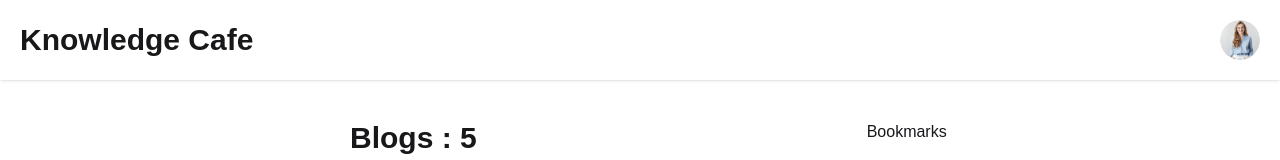
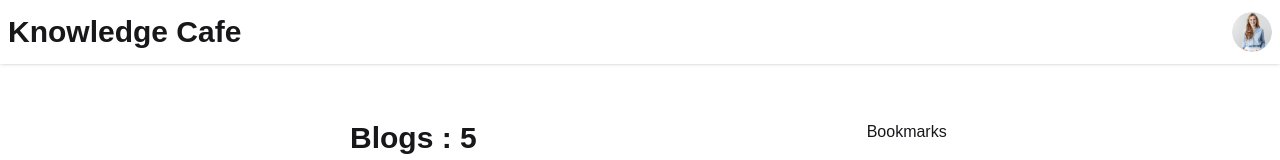
Before and after one commit to sadhin28/React-News-paper, a React (Vite) app: page / in a window 1280 px wide. Shown: the top 160 px of the page. Built offline with nearby package versions, Linux system fonts and the light colour scheme.

Commit message:
add knowledge cafe

```diff
--- a/src/App.css
+++ b/src/App.css
@@ -1,6 +1,5 @@
 #root {
-  max-width: 1280px;
-  margin: 0 auto;
+
 
 
 }
--- a/src/App.jsx
+++ b/src/App.jsx
@@ -6,7 +6,7 @@ import Bookmarks from './components/BookMark/Bookmarks'
 function App() {
 
   return (
-    <>
+    <div className='max-w-7xl mx-auto'>
       <div>
         {/* Header Component */}
            <div>
@@ -20,7 +20,7 @@ function App() {
 
       </div>
 
-    </>
+    </div>
   )
 }
 
--- a/src/components/header/Nav.jsx
+++ b/src/components/header/Nav.jsx
@@ -1,7 +1,7 @@
 function Nav() {
     return (
 
-        <div className=" fixed top-0 z-60 p-5 navbar bg-base-100 shadow-sm flex justify-between">
+        <div className="max-w-7xl mx-auto fixed top-0 z-60 navbar bg-base-100 shadow-sm flex justify-between">
             <h1 className="font-bold text-xl lg:text-3xl md:text-2xl">Knowledge Cafe</h1>
             <div className="avatar">
                     <div className="w-10 rounded-full">
```
